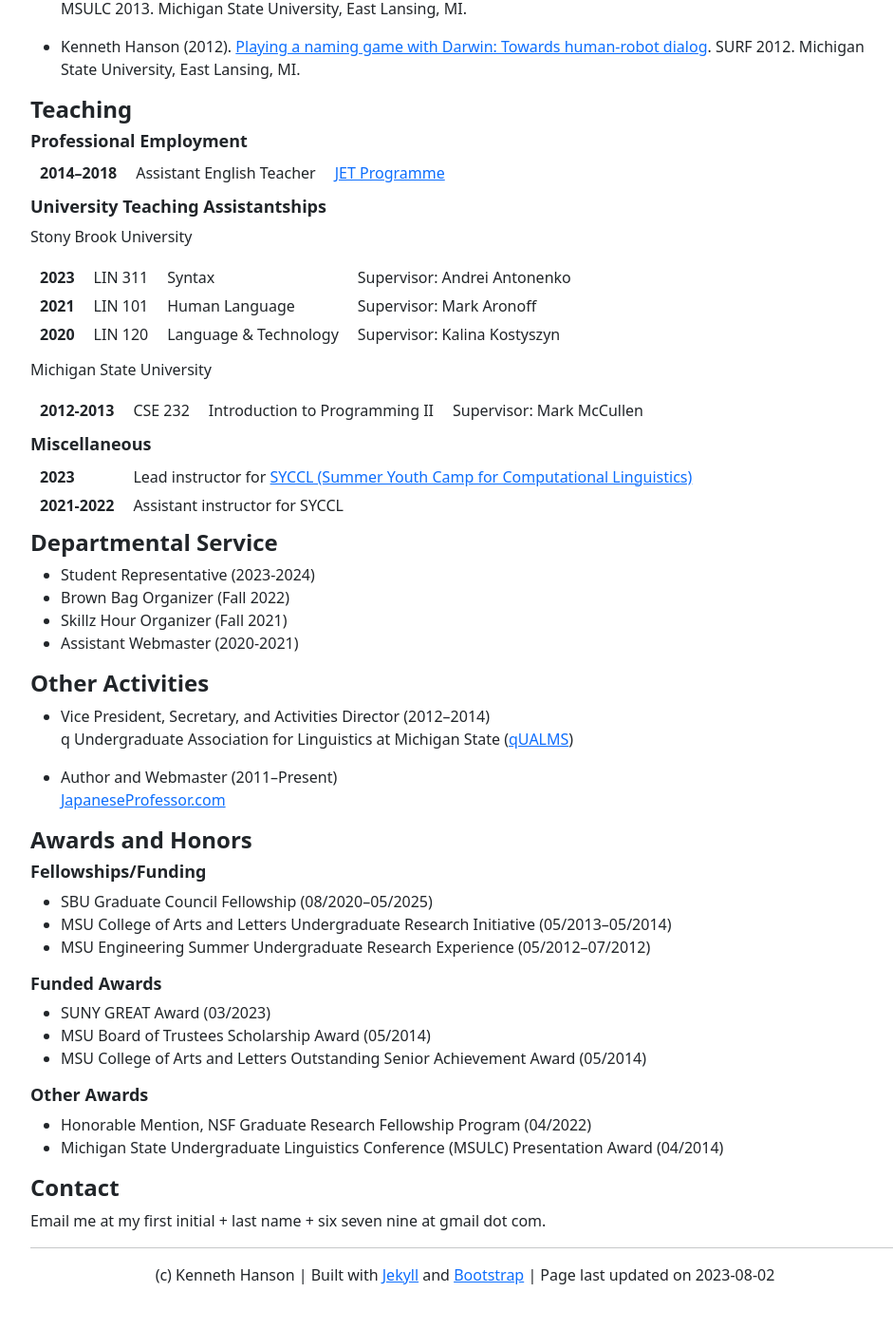
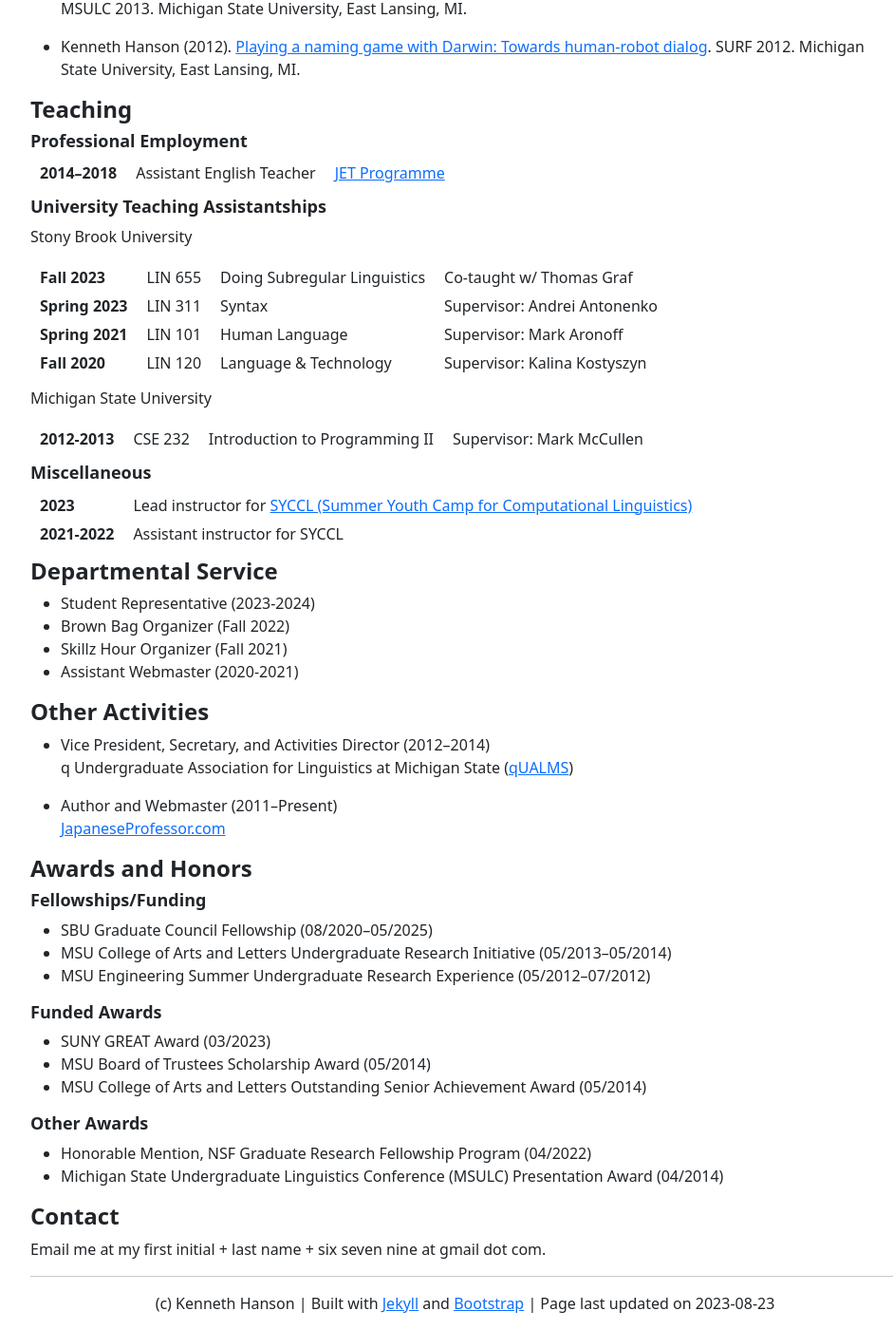
Before and after one commit to khanson679/khanson679.github.io, a Jekyll site: the page built from index.md, in a window 1280 px wide and 1400 px high, scrolled down 1299 px. Shown: the whole window at 95% size, without its empty margins (150-1091 px from the left). Built offline with Jekyll 4.4.1, drawn with Linux system fonts in a browser that asks for light colours; before the commit the page ends 2669 px from its top, so only the background shows below that.

Commit message:
Add Fall 2023 seminar.

```diff
--- a/index.md
+++ b/index.md
@@ -1,7 +1,7 @@
 ---
 title: About
 layout: default
-date: 2023-08-02
+date: 2023-08-23
 ---
 
 # Kenneth Hanson
@@ -65,9 +65,10 @@ Some other interests of mine include: music (piano, [marimba][], music theory),
 
 Stony Brook University
 
-| **2023** | LIN 311 | Syntax | Supervisor: Andrei Antonenko |
-| **2021** | LIN 101 | Human Language | Supervisor: Mark Aronoff |
-| **2020** | LIN 120 | Language & Technology | Supervisor: Kalina Kostyszyn |
+| **Fall 2023** | LIN 655 | Doing Subregular Linguistics | Co-taught w/ Thomas Graf |
+| **Spring 2023** | LIN 311 | Syntax | Supervisor: Andrei Antonenko |
+| **Spring 2021** | LIN 101 | Human Language | Supervisor: Mark Aronoff |
+| **Fall 2020** | LIN 120 | Language & Technology | Supervisor: Kalina Kostyszyn |
 
 Michigan State University
 
```
